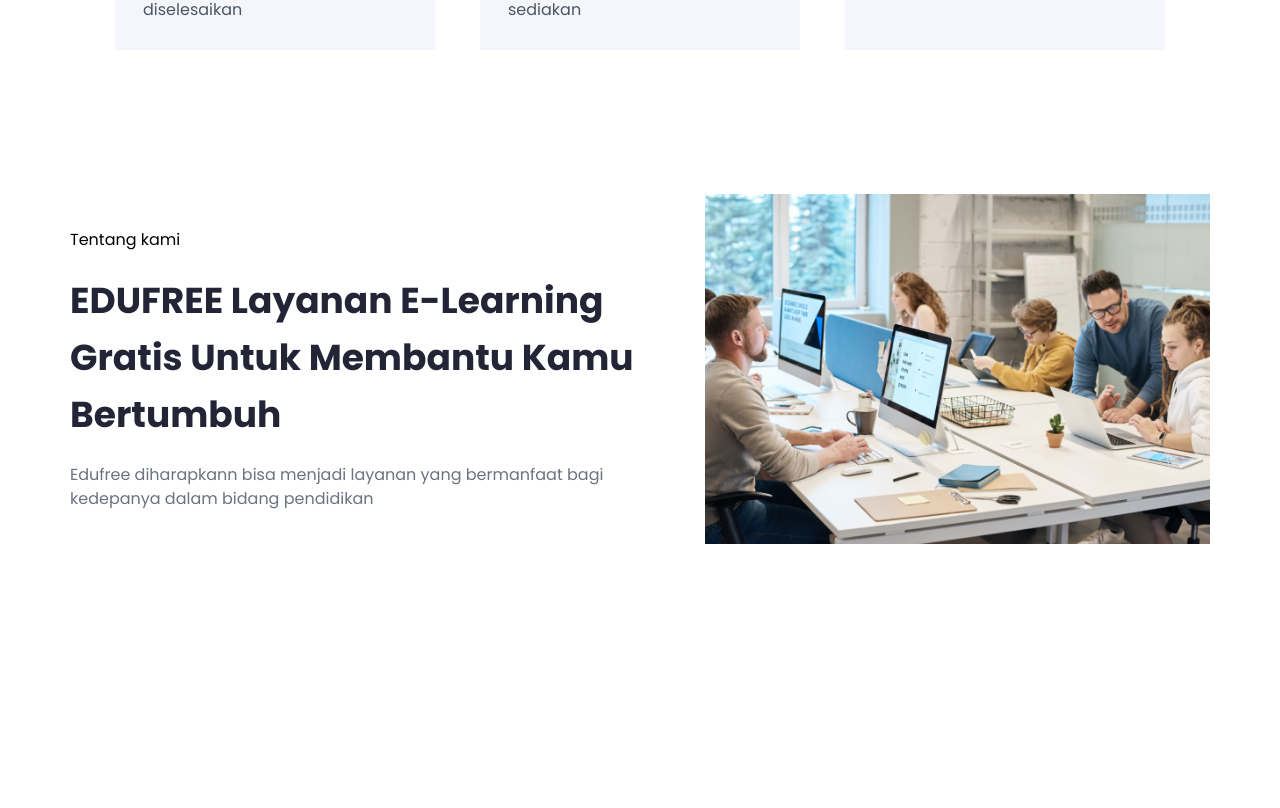
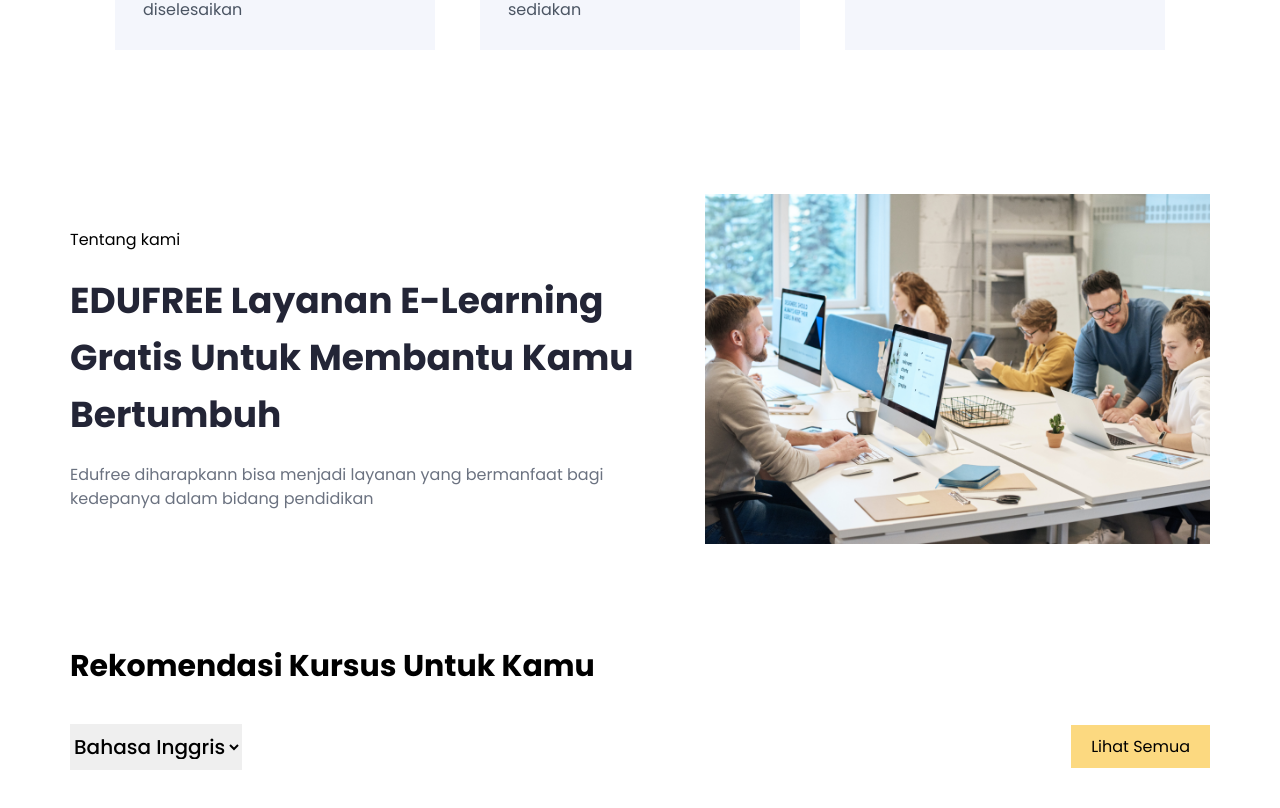
Before and after one commit to Taufik-H/edufree, a React (Vite) app: page / in a window 1280 px wide. Shown: the part 1762-2570 px from the top of the page. Before the commit the page ends 2410 px from the top, so only its background shows below. Built offline with nearby package versions, Linux system fonts and the light colour scheme.

Commit message:
feat:kursus

```diff
--- a/src/App.jsx
+++ b/src/App.jsx
@@ -21,6 +21,7 @@
       <Brands />
       <Benefits />
       <TentangKami />
+      <Kursus />
       {/* navbar */}
 
       {/* hero section */}
--- a/src/sections/Kursus.jsx
+++ b/src/sections/Kursus.jsx
@@ -1,7 +1,38 @@
-import React from 'react';
-
+import React from "react";
+import { Container } from "../components";
 function Kursus() {
-  return <div>Kursus</div>;
+  return (
+    <section>
+      <div className=" w-full  mt-10 mb-20">
+        <div className="">
+          <Container>
+            <div className="w-full flex md:justify-between flex-col justify-center">
+              <div className="text-3xl font-semibold">
+                Rekomendasi Kursus Untuk Kamu
+              </div>
+              <div className="flex items-center justify-between  mt-10">
+                <select className="py-2   text-xl  font-medium">
+                  <option value="" disabled>
+                    Kategori
+                  </option>
+                  <option value="">Bahasa Inggris</option>
+                  <option value="">Pemrograman</option>
+                </select>
+                <div className="">
+                  <a
+                    href="#"
+                    className="cursor-pointer bg-[#FCD980] px-5 py-2.5"
+                  >
+                    Lihat Semua
+                  </a>
+                </div>
+              </div>
+            </div>
+          </Container>
+        </div>
+      </div>
+    </section>
+  );
 }
 
 export default Kursus;
```
